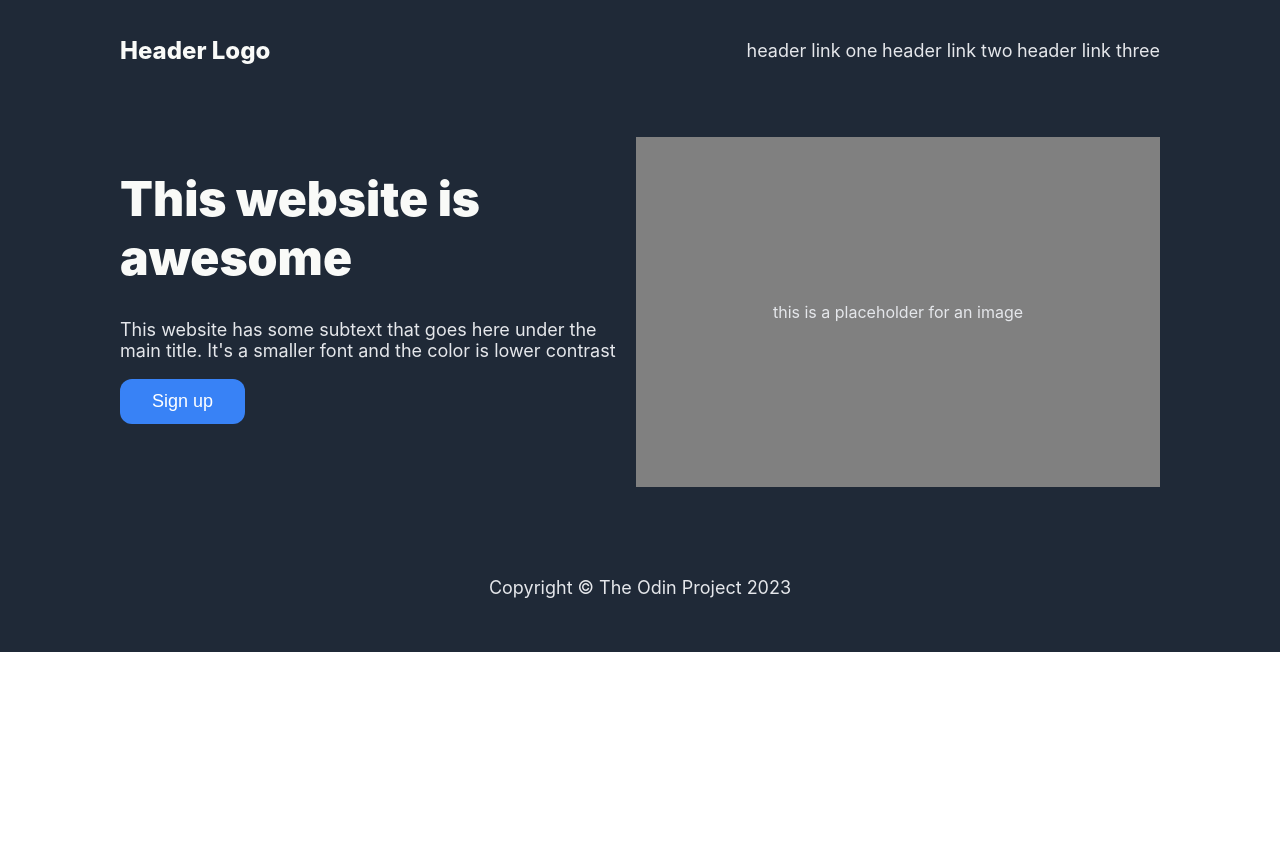
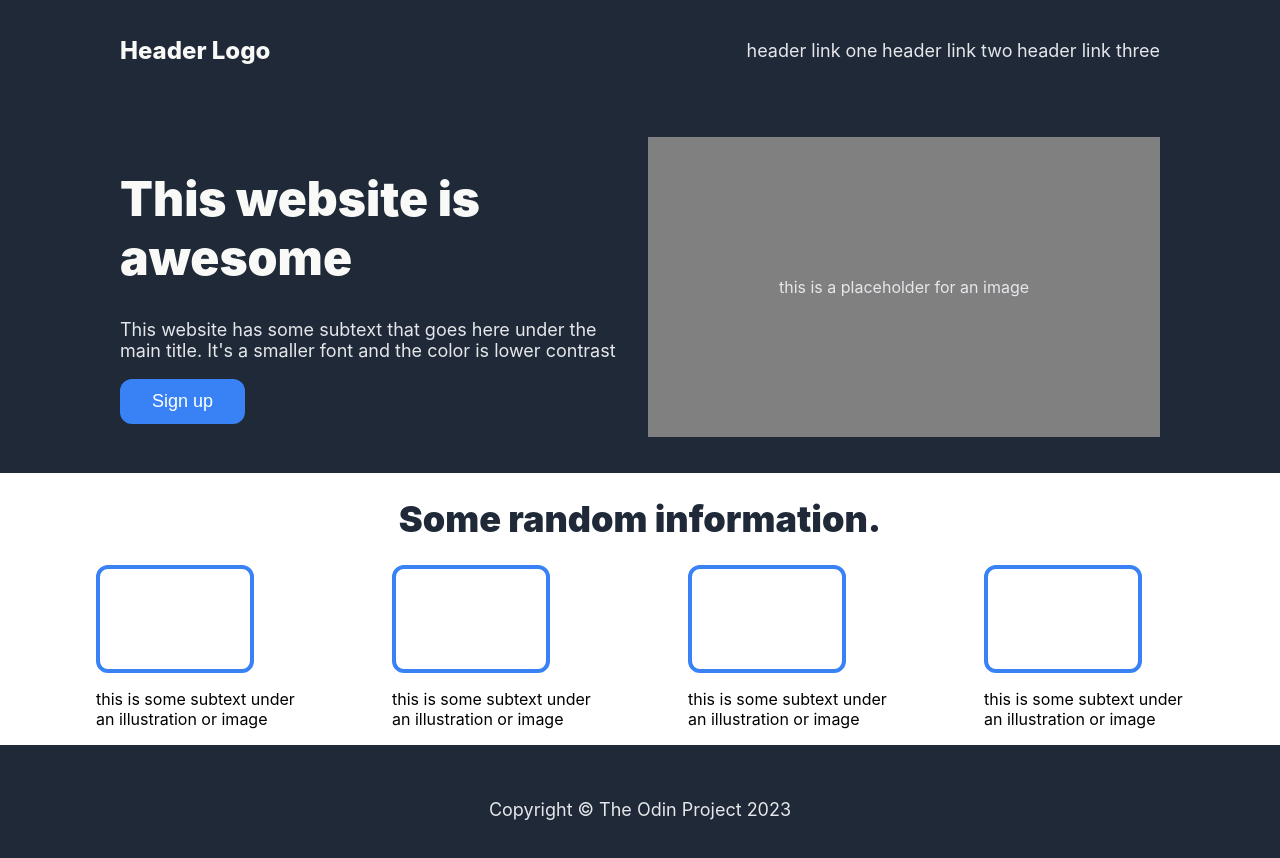
Before and after one commit to vytcka/odin-landing-page, a plain HTML site: page index.html in a window 1280 px wide. Before the commit the page ends 800 px from the top, so only its background shows below. Drawn offline with Linux system fonts and the light colour scheme.

Commit message:
Add information tab with image frames

```diff
--- a/css/styles.css
+++ b/css/styles.css
@@ -13,6 +13,10 @@ button {
     padding: 12px 32px;
     text-align: center;
     border-radius: 12px;
+}
+
+ul {
+    list-style-type: none;
 }
 
 a, .secondary-text {
@@ -52,15 +56,14 @@ a, .secondary-text {
     display: flex;
     justify-content: space-between;
     align-items: flex-start;
-    flex-wrap: wrap;
     gap: 16px;
-    height: 350px;
+    height: 300px;
 }
 
 .description {
     flex: 1;
     height: 200px;
-    max-width: 500px;
+    min-width: 300px;
 }
 
 .image-placeholder {
@@ -78,3 +81,29 @@ a, .secondary-text {
     font-weight: 1000;
     color: #F9FAF8;
 }
+
+.information-header {
+    font-size: 36px;
+    font-weight: 1000;
+    color: #1F2937;
+    text-align: center;
+}
+
+.illustrations {
+    display: flex;
+    justify-content: space-evenly;
+    flex-wrap: wrap;
+    background-color: white;
+}
+
+.illustration {
+    width: 200px;
+    flex-wrap: wrap;
+}
+
+.image-frame {
+    border: solid 4px #3882F6;
+    border-radius: 12px;
+    height: 100px;
+    width: 150px;
+}
--- a/index.html
+++ b/index.html
@@ -1,5 +1,6 @@
 <!DOCTYPE html>
 <html lang="en">
+
 <head>
     <meta charset="UTF-8">
     <meta http-equiv="X-UA-Compatible" content="IE=edge">
@@ -7,6 +8,7 @@
     <link rel="stylesheet" href="css/styles.css">
     <title>Landing page</title>
 </head>
+
 <body>
     <div class="content">
         <div class="header">
@@ -21,7 +23,8 @@
         <div class="website-description">
             <div class="description">
                 <h1 class="main-title">This website is awesome</h1>
-                <p class="secondary-text">This website has some subtext that goes here under the main title. It's a smaller font and the color is lower contrast</p>
+                <p class="secondary-text">This website has some subtext that goes here under the main title. It's a
+                    smaller font and the color is lower contrast</p>
                 <button>Sign up</button>
             </div>
 
@@ -30,9 +33,33 @@
             </div>
         </div>
 
+        <h1 class="information-header">Some random information.</h1>
+        <div class="illustrations">
+            <div class="illustration">
+                <div class="image-frame"></div>
+                <p>this is some subtext under an illustration or image</p>
+            </div>
+
+            <div class="illustration">
+                <div class="image-frame"></div>
+                <p>this is some subtext under an illustration or image</p>
+            </div>
+
+            <div class="illustration">
+                <div class="image-frame"></div>
+                <p>this is some subtext under an illustration or image</p>
+            </div>
+
+            <div class="illustration">
+                <div class="image-frame"></div>
+                <p>this is some subtext under an illustration or image</p>
+            </div>
+        </div>
+
         <div class="footer">
             <p class="secondary-text">Copyright © The Odin Project 2023</p>
         </div>
     </div>
 </body>
+
 </html>
```
